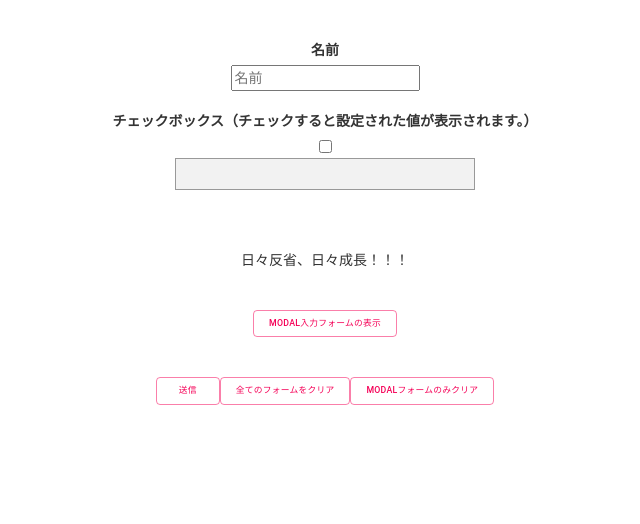
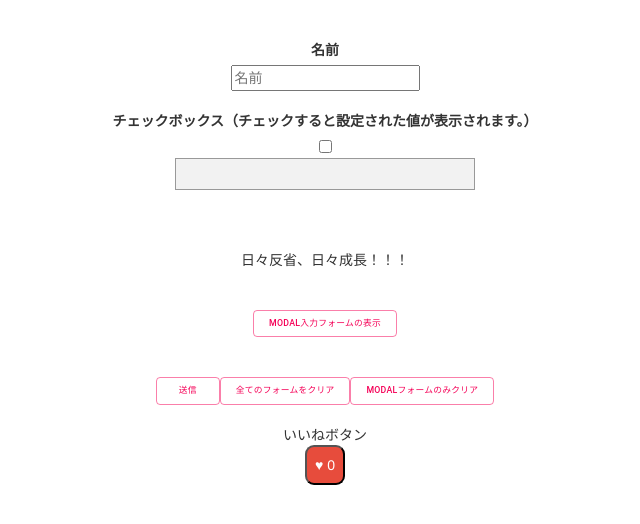
Before and after one commit to Onepiece2424/selfintroduction, a React (Create React App) app: page / in a window 1280 px wide. Shown: the top 524 px of the page, without its empty margins (315-955 px from the left). Built offline with nearby package versions, Linux system fonts and the light colour scheme.

Commit message:
いいねボタンの作成

```diff
--- a/src/App.css
+++ b/src/App.css
@@ -125,3 +125,12 @@ form input[type="button"] {
   padding: 10px 20px;
   margin: 0px 100px;
 }
+
+/* 「いいねボタン(LikeButton.jsx)」のスタイル */
+.likeButton {
+  background-color: rgb(231, 76, 60);
+  color: white;
+  padding: 0.8rem;
+  border-radius: 0.9rem;
+  cursor: pointer;
+}
--- a/src/App.jsx
+++ b/src/App.jsx
@@ -3,6 +3,7 @@ import './App.css';
 // components
 // import UserForm from './components/UserForm';
 import ChangeForm from './components/changeform/ChangeForm';
+import LikeButton from './components/likeButton/LikeButton';
 
 // function
 import showResults from "./func/showResults";
@@ -11,6 +12,8 @@ function App() {
   return (
     <div className="App">
       <ChangeForm onSubmit={showResults} />
+      <br></br>
+      <LikeButton />
     </div>
   );
 }
--- /dev/null
+++ b/src/components/likeButton/LikeButton.jsx
@@ -0,0 +1,14 @@
+import React, { useState } from 'react'
+
+const LikeButton = () => {
+
+  const [count, setCount] = useState(0)
+  return (
+    <>
+      <div>いいねボタン</div>
+      <button className="likeButton" onClick={() => setCount(count + 1)}>♥ {count}</button>
+    </>
+  )
+}
+
+export default LikeButton
```
